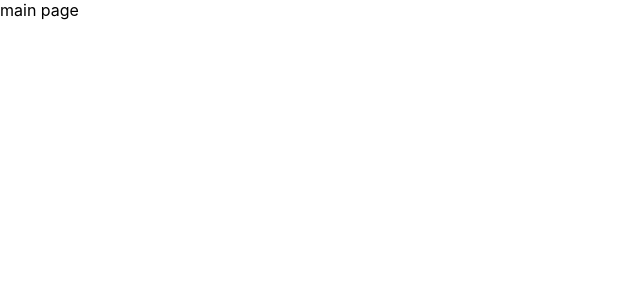
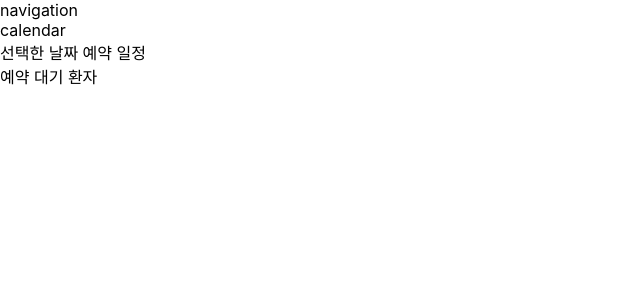
Before and after one commit to 0000FF-Team/hosPETal-hospital-Frontend, a React (Create React App) app: page /main in a window 1280 px wide. Shown: the top 300 px of the page, without its empty margins (0-640 px from the left). Built offline with nearby package versions, Linux system fonts and the light colour scheme.

Commit message:
styles 폴더 구조 변경

```diff
--- a/src/pages/login/index.tsx
+++ b/src/pages/login/index.tsx
@@ -1,6 +1,6 @@
 import React from "react";
 import { Link } from "react-router-dom";
-import "../../styles/login.scss";
+import "../../styles/pages/login.scss";
 
 export default function LoginPage() {
   return (
--- a/src/pages/main.tsx
+++ b/src/pages/main.tsx
@@ -3,7 +3,10 @@ import React from "react";
 export default function MainPage() {
   return (
     <div>
-      <div>main page</div>
+      <div>navigation</div>
+      <div>calendar</div>
+      <div>선택한 날짜 예약 일정</div>
+      <div className="">예약 대기 환자</div>
     </div>
   );
 }
--- a/src/pages/signUp/index.tsx
+++ b/src/pages/signUp/index.tsx
@@ -1,6 +1,6 @@
 import React from "react";
 import { Link } from "react-router-dom";
-import "../../styles/signUp.scss";
+import "../../styles/pages/signUp.scss";
 
 export default function SignUpPage() {
   return (
--- a/src/pages/signUp/steps/index.tsx
+++ b/src/pages/signUp/steps/index.tsx
@@ -3,7 +3,7 @@ import ProcessBar from "../../../components/ProcessBar";
 import SignUpStep1Page from "./step1";
 import SignUpStep2Page from "./step2";
 import SignUpStep3Page from "./step3";
-import "../../../styles/signUpSteps.scss";
+import "../../../styles/pages/signUpSteps.scss";
 
 export default function SignUpStepsPage() {
   return (
--- a/src/pages/signUp/steps/step1.tsx
+++ b/src/pages/signUp/steps/step1.tsx
@@ -1,6 +1,5 @@
 import React from "react";
 import ImageUploadInput from "../../../components/Inputs/ImageUploadInput";
-import "../../../styles/signUpSteps.scss";
 
 export default function SignUpStep1Page() {
   return (
--- a/src/styles/buttons.scss
+++ b/src/styles/commons/buttons.scss
@@ -1,4 +1,4 @@
-@import "./global.scss";
+@import "../global.scss";
 
 .btn_empty {
   width: 340px;
--- a/src/styles/login.scss
+++ b/src/styles/pages/login.scss
@@ -1,4 +1,4 @@
-@import "./buttons.scss";
+@import "../commons/buttons.scss";
 
 .container {
   height: 100%;
--- a/src/styles/signUp.scss
+++ b/src/styles/pages/signUp.scss
@@ -1,5 +1,5 @@
 @import "./login.scss";
-@import "./buttons.scss";
+@import "../commons/buttons.scss";
 
 .logo {
   width: 170px;
--- a/src/styles/signUpSteps.scss
+++ b/src/styles/pages/signUpSteps.scss
@@ -1,4 +1,4 @@
-@import "./global.scss";
+@import "../global.scss";
 
 .steps_container {
   padding-top: 125px;
```
